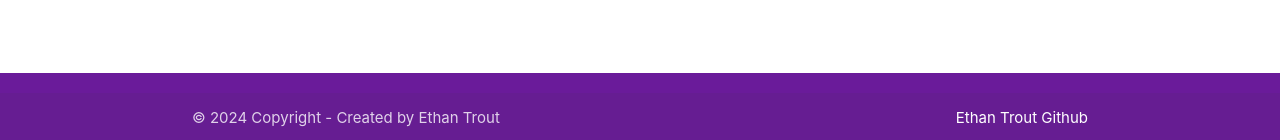
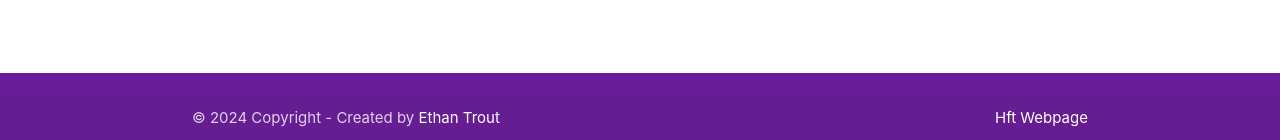
Before and after one commit to EthanTrout/financial-care, a Flask app: page / in a window 1280 px wide. Shown: the part 657-797 px from the top of the page. Run offline with Flask 2, Linux system fonts and the light colour scheme; some libraries are stand-ins or nearby versions.

Commit message:
fix: links in footer updated

```diff
--- a/financialcare/templates/base.html
+++ b/financialcare/templates/base.html
@@ -55,8 +55,8 @@
     <footer class="page-footer purple darken-3">
         <div class="footer-copyright">
           <div class="container">
-          © 2024 Copyright - Created by Ethan Trout
-          <a class="white-text right" href="#!" target="_blank">Ethan Trout Github</a>
+          © 2024 Copyright - Created by <a class="white-text" href="https://github.com/EthanTrout/financial-care">Ethan Trout</a>
+          <a class="white-text right" href="https://www.hft.org.uk/" target="_blank">Hft Webpage</a>
           </div>
         </div>
       </footer>
```
